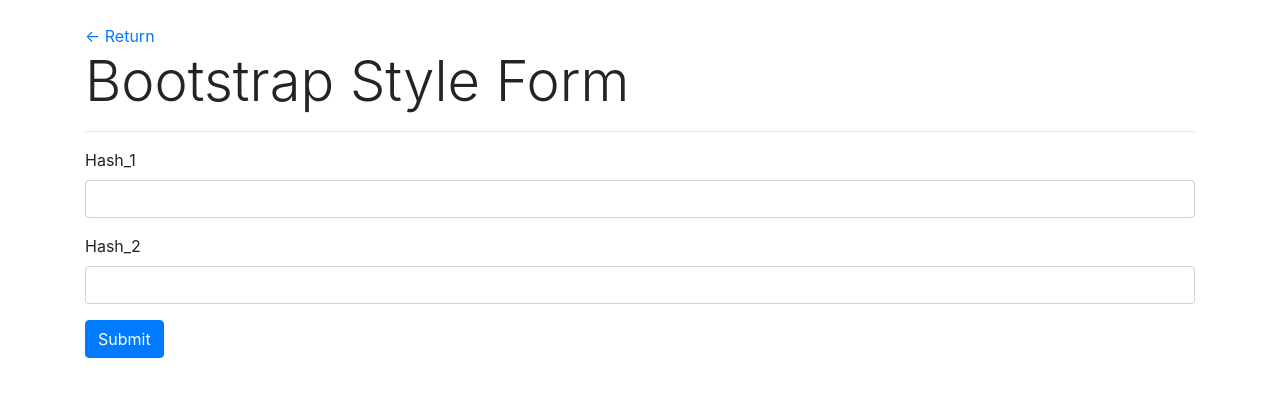
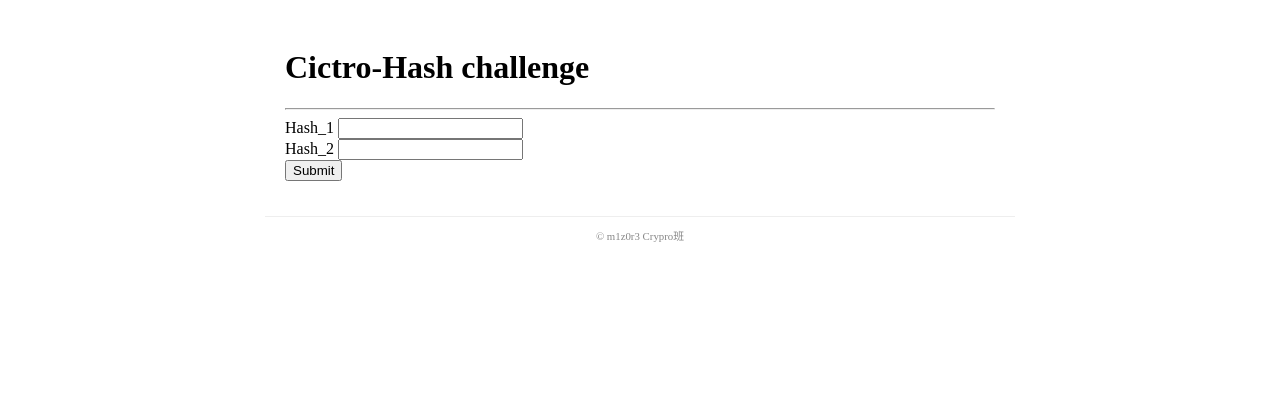
Before and after one commit to zhouyunao/cictro_hash, a Flask app: page / in a window 1280 px wide. Shown: the top 397 px of the page. Run offline with Flask 2, Linux system fonts and the light colour scheme; parts of the project's set-up code (start-up, migrations or seed data) failed here and were passed over; some libraries are stand-ins or nearby versions.

Commit message:
change css from bootstrap to style.css and add error notification.

```diff
--- a/app.py
+++ b/app.py
@@ -44,5 +44,9 @@
         hash_2 = hash_2.hex()
         if hash_1 == hash_2:
             print(flag)
-
-    return render_template('bootstrap.html',form=form)
+            redirect(url_for('index'))
+            flash('flag: '+flag)
+        else:
+            redirect(url_for('index'))
+            flash('not the collision one.')
+    return render_template('original.html',form=form)
--- a/templates/base.html
+++ b/templates/base.html
@@ -25,7 +25,7 @@
 </main>
 <footer>
     {% block footer %}
-    	<small> &copy; m1z0r3 Crypro班</small>
+      <small> &copy; m1z0r3 Crypro班</small>
     {% endblock %}
 </footer>
 {% block scripts %}{% endblock %}
--- a/templates/bootstrap.html
+++ b/templates/original.html
@@ -6,16 +6,14 @@
 {% endblock %}
 
 {% block styles %}
-    <link rel="stylesheet" href="{{ url_for('static', filename='css/bootstrap.min.css') }}">
+    <link rel="stylesheet" href="{{ url_for('static', filename='style.css') }}">
 {% endblock %}
 
-{% block nav %}{% endblock %}
 
 {% block content %}
     <div class="container">
         <br>
-        <a href="{{ url_for('index') }}">&larr; Return</a>
-        <h1 class="display-4">Bootstrap Style Form</h1>
+        <h1 class="display-4">Cictro-Hash challenge</h1>
         <hr>
         <form method="post">
             {{ form.csrf_token }}
@@ -49,5 +47,3 @@
         </form>
     </div>
 {% endblock %}
-
-{% block footer %}{% endblock %}
```
